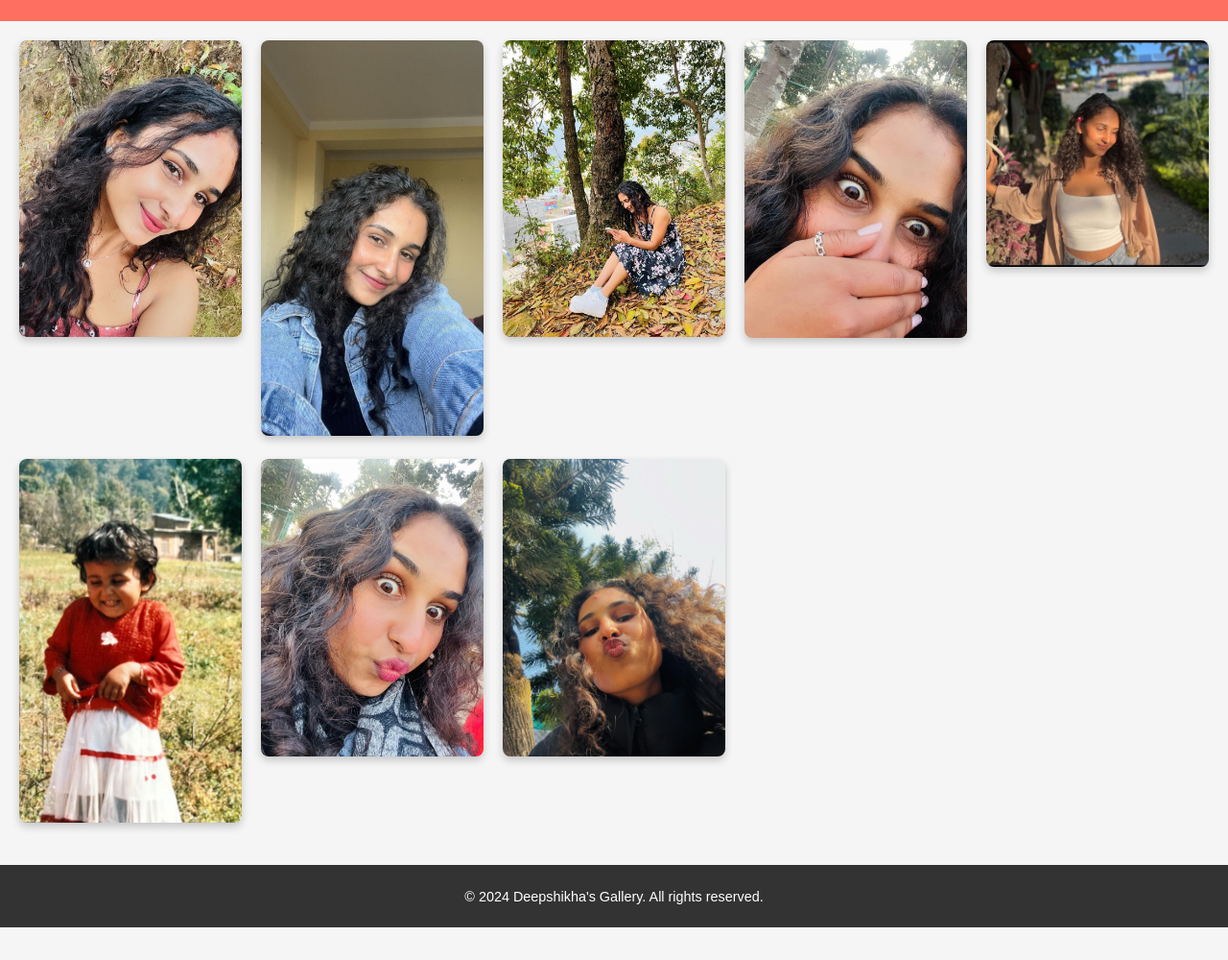
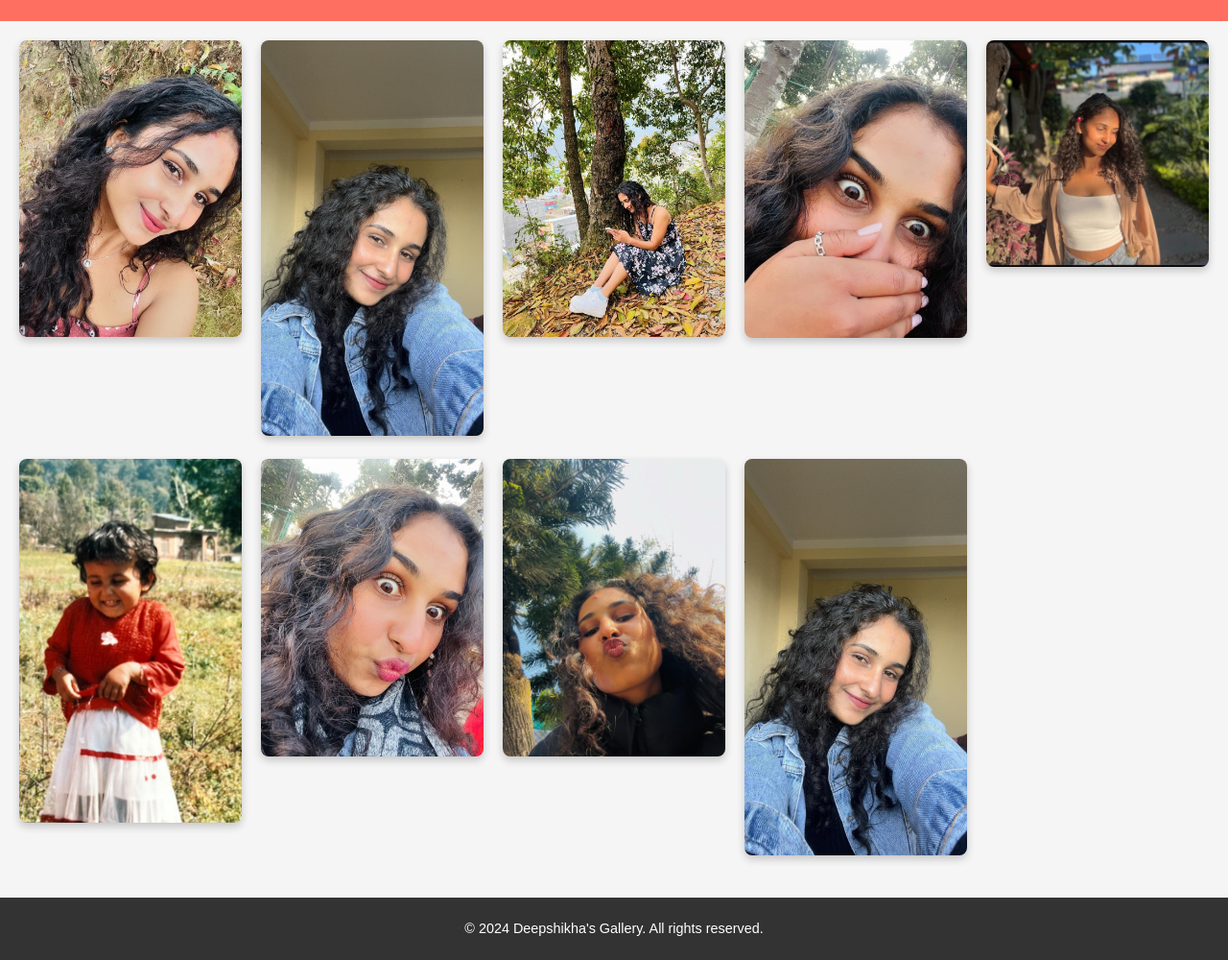
Before and after one commit to Abhyudayabhandari/deepshikha, a plain HTML site: page index.html in a window 1280 px wide. Shown: the part 96-1096 px from the top of the page at 96% size. Before the commit the page ends 1062 px from the top, so only its background shows below. Drawn offline with Linux system fonts and the light colour scheme.

Commit message:
Update index.html

```diff
--- a/index.html
+++ b/index.html
@@ -37,6 +37,9 @@
 			<div class="photo">
                 <img src="photos/IMG5275.jpeg" alt="Photo 3">
             </div>
+		<div class="photo">
+                <img src="photos/IMG123.jpeg" alt="Photo 3">
+            </div>
 
         </section>
     </main>
```
